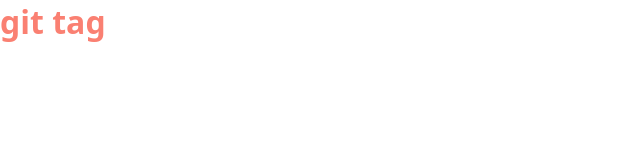
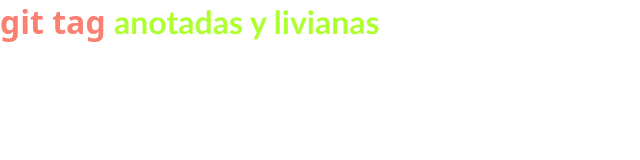
Before and after one commit to LBaquedanoCordova/Practicing-git, a plain HTML site: page index.html in a window 1280 px wide. Shown: the whole page, without its empty margins (0-640 px from the left). Drawn offline with Linux system fonts and the light colour scheme.

Commit message:
modificar index.html y style.css
--agregar span dentro de h1 en index.html
--agregar propiedades color y font-family a span

```diff
--- a/index.html
+++ b/index.html
@@ -7,6 +7,6 @@
     <link rel="stylesheet" href="style.css">
 </head>
 <body>
-    <h1>git tag</h1>
+    <h1>git tag <span>anotadas y livianas</span></h1>
 </body>
 </html>
--- a/style.css
+++ b/style.css
@@ -6,3 +6,8 @@ h1{
     color: salmon;
     font-family: system-ui, -apple-system, BlinkMacSystemFont, 'Segoe UI', Roboto, Oxygen, Ubuntu, Cantarell, 'Open Sans', 'Helvetica Neue', sans-serif;
 }
+
+h1 span{
+    color: greenyellow;
+    font-family: 'Gill Sans', 'Gill Sans MT', Calibri, 'Trebuchet MS', sans-serif;
+}
```
